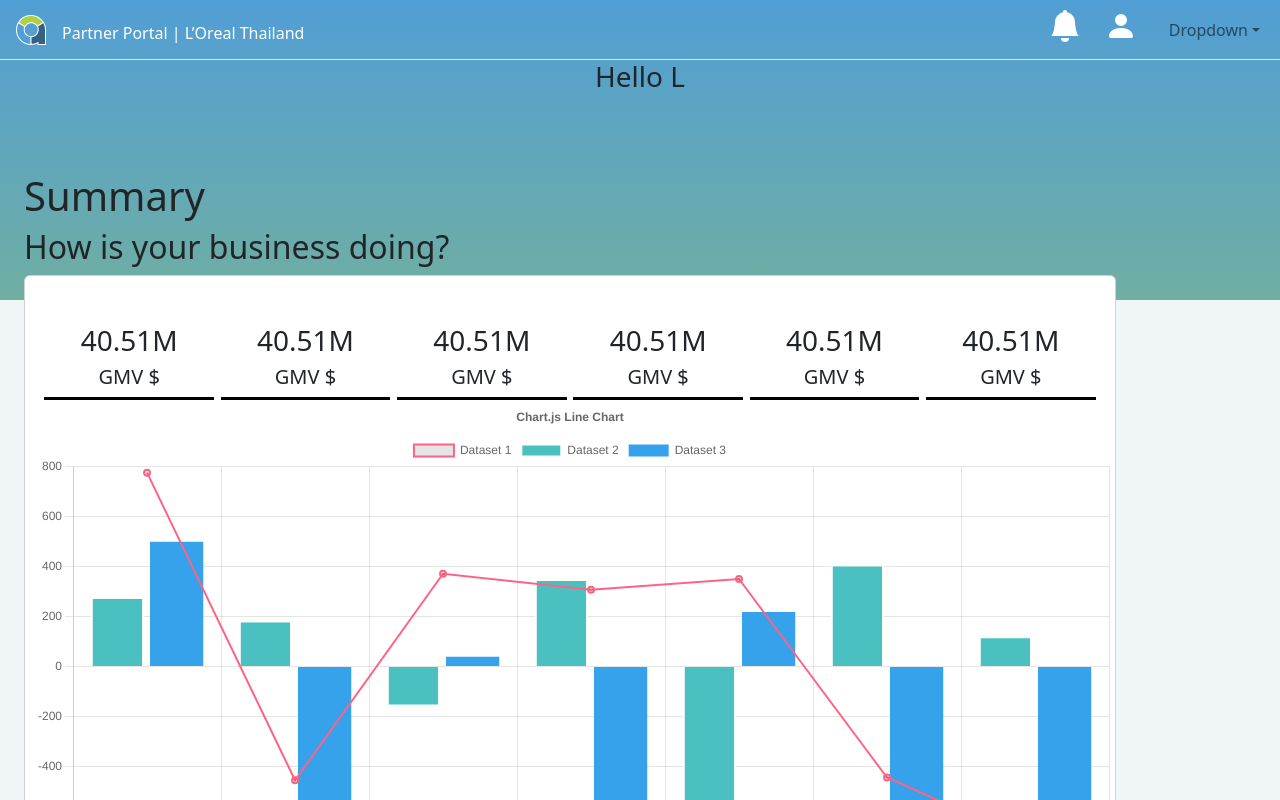
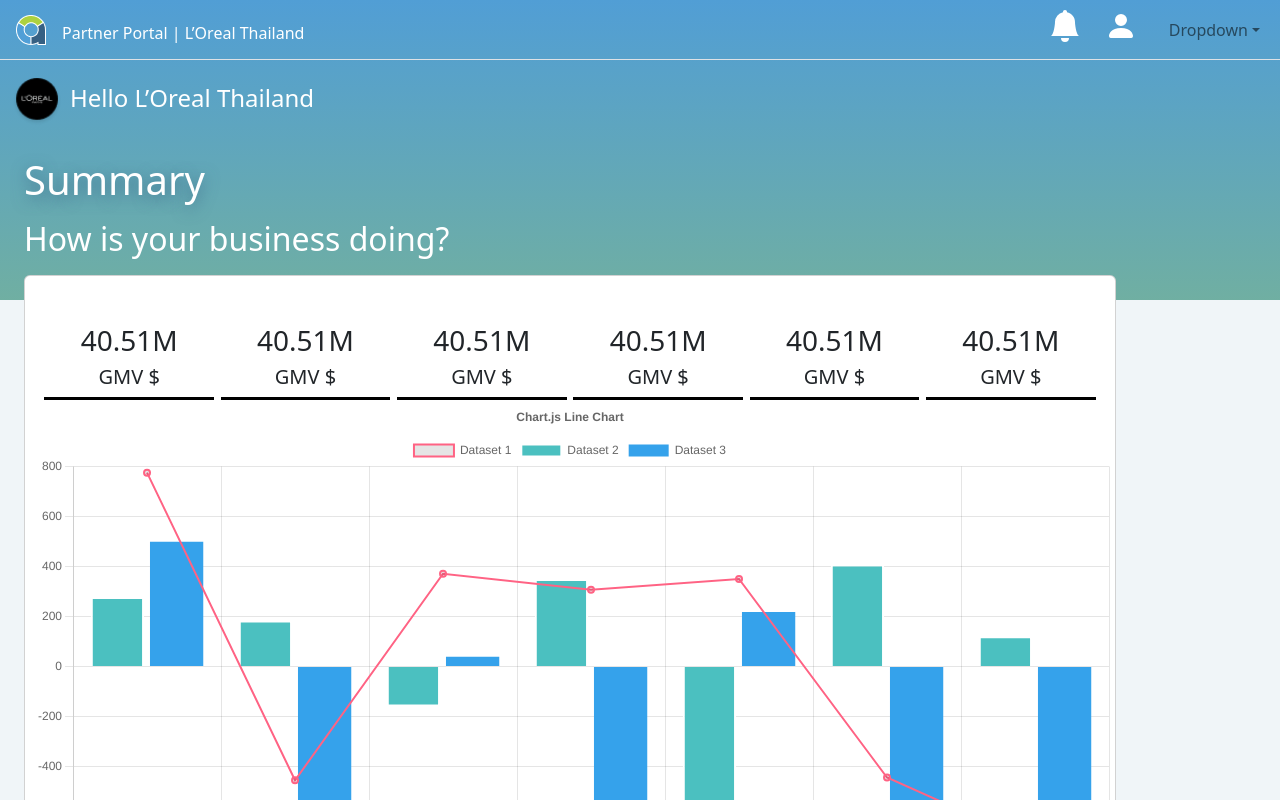
Before and after one commit to birdpakornpong/acommerce, a React (Create React App) app: page / in a window 1280 px wide. Shown: the top 800 px of the page. Built offline with nearby package versions, Linux system fonts and the light colour scheme.

Commit message:
header Page

```diff
--- a/src/components/LayoutComponents/HeaderPage.css
+++ b/src/components/LayoutComponents/HeaderPage.css
@@ -1,3 +1,11 @@
 .headerPageBg {
     height: 15rem;
+    display: flex;;
+    text-align: start;
+    color: white
 }
+
+.name-logo-width {
+    width: 50px;
+    height: 50px;
+}
--- a/src/components/LayoutComponents/HeaderPage.js
+++ b/src/components/LayoutComponents/HeaderPage.js
@@ -2,8 +2,12 @@
 import "./HeaderPage.css";
 export default function HeaderPage() {
   return (
-    <div className="container-fluid headerPageBg">
-      <h3>Hello L</h3>
+    <div
+      className="container-fluid headerPageBg pt-3"
+      style={{ textAlign: "start" }}
+    >
+      <img src="/Ellipse3.7.png" alt="logo" className=" me-2 name-logo-width" />
+      <h4 className="mt-2">Hello L’Oreal Thailand</h4>
     </div>
   );
 }
--- a/src/components/SummaryPageComponents/SectionBusinessDo.css
+++ b/src/components/SummaryPageComponents/SectionBusinessDo.css
@@ -10,3 +10,7 @@
     padding-left: 1rem;
     padding-right: 1rem;
 }
+
+.text-head {
+    text-shadow: 0px 4px 15px rgba(54, 95, 130, 0.7);
+}
--- a/src/components/SummaryPageComponents/SectionBusinessDo.js
+++ b/src/components/SummaryPageComponents/SectionBusinessDo.js
@@ -6,8 +6,12 @@
 export default function SectionBusinessDo() {
   return (
     <div style={{ textAlign: "start" }}>
-      <h1>Summary</h1>
-      <h2>How is your business doing?</h2>
+      <h1 style={{ color: "white" }} className="mb-3 text-head">
+        Summary
+      </h1>
+      <h2 style={{ color: "white" }} className="mb-3">
+        How is your business doing?
+      </h2>
       <CardComponent>
         <div className="row layout-header-card" style={{ textAlign: "center" }}>
           <div className="col block-header">
--- a/src/pages/Summary.css
+++ b/src/pages/Summary.css
@@ -1,5 +1,5 @@
 .layoutSummary {
     position: relative;
-    top: -8rem;
+    top: -9rem;
     margin: 0;
 }
```
Also changed, not shown: public/Ellipse3.7.png (added).
